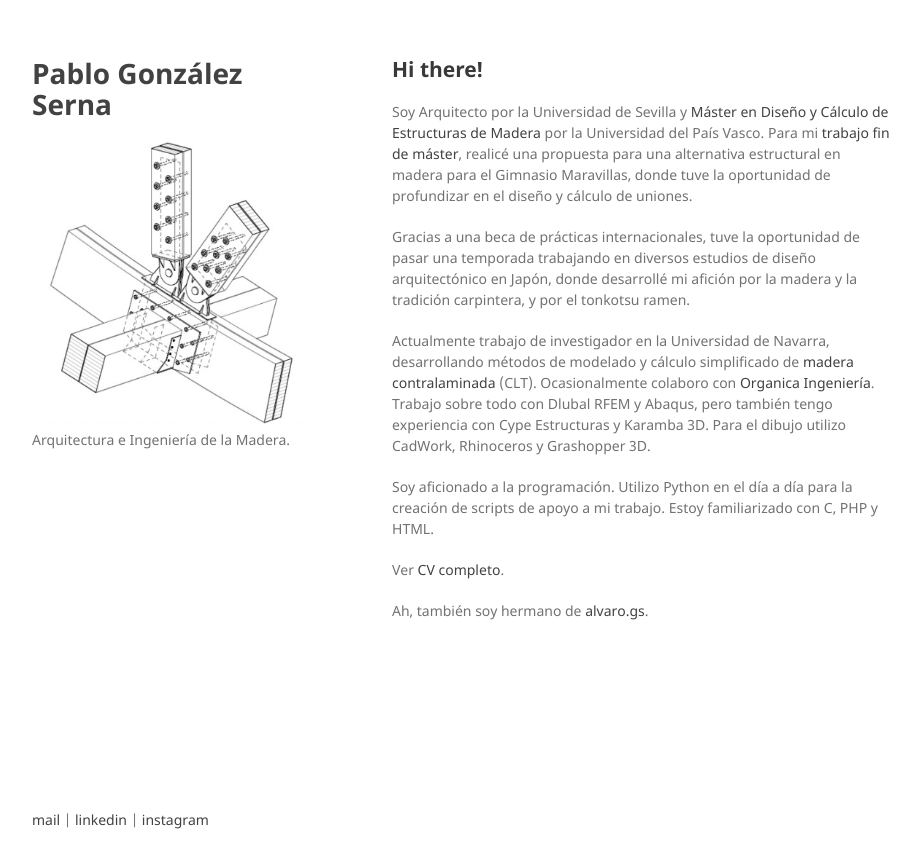
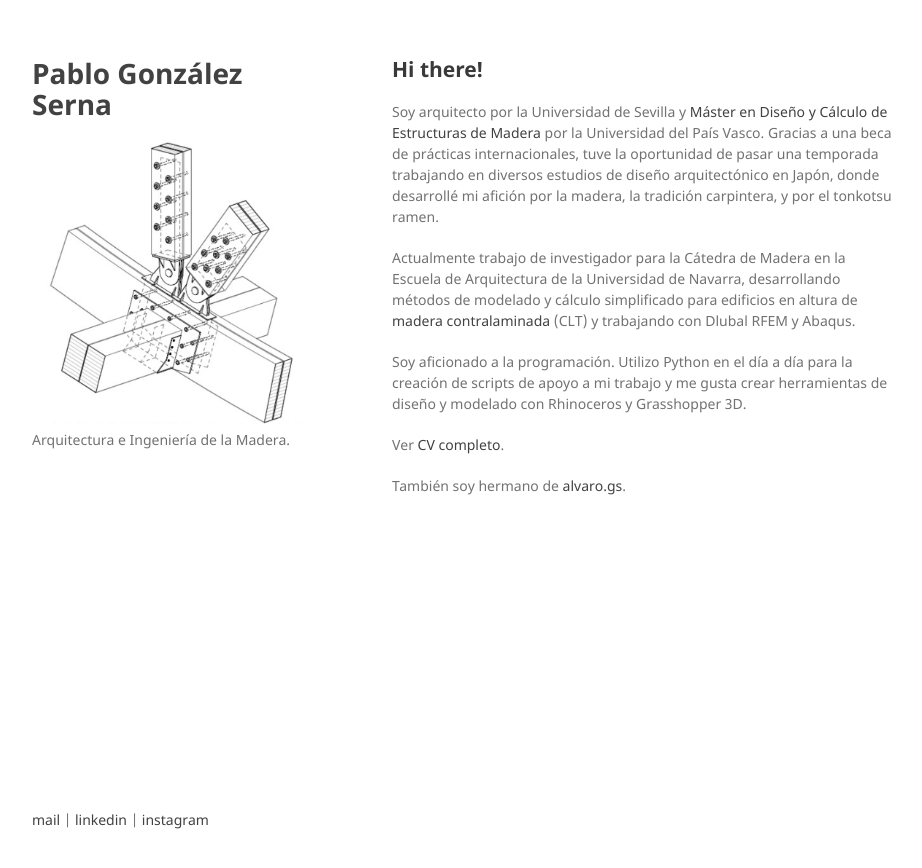
Before and after one commit to parametropic/webtest2, a Jekyll site: the page built from index.md, in a window 1280 px wide. Shown: the top 868 px of the page, without its empty margins (178-1100 px from the left). Built offline with Jekyll 4.4.1, drawn with Linux system fonts in a browser that asks for light colours; our own code applies the rules of GitHub Pages for plain Markdown files.

Commit message:
Update index.md

```diff
--- a/index.md
+++ b/index.md
@@ -3,15 +3,12 @@ layout: default
 ---
 ## Hi there!
 
-Soy Arquitecto por la Universidad de Sevilla y [Máster en Diseño y Cálculo de Estructuras de Madera](https://www.mastermadera.com/) por la Universidad del País Vasco.
-Para mi [trabajo fin de máster](./tfm.html), realicé una propuesta para una alternativa estructural en madera para el Gimnasio Maravillas, donde tuve la oportunidad de profundizar en el diseño y cálculo de uniones.
+Soy arquitecto por la Universidad de Sevilla y [Máster en Diseño y Cálculo de Estructuras de Madera](https://www.mastermadera.com/) por la Universidad del País Vasco. Gracias a una beca de prácticas internacionales, tuve la oportunidad de pasar una temporada trabajando en diversos estudios de diseño arquitectónico en Japón, donde desarrollé mi afición por la madera, la tradición carpintera, y por el tonkotsu ramen.
 
-Gracias a una beca de prácticas internacionales, tuve la oportunidad de pasar una temporada trabajando en diversos estudios de diseño arquitectónico en Japón, donde desarrollé mi afición por la madera y la tradición carpintera, y por el tonkotsu ramen.
+Actualmente trabajo de investigador para la Cátedra de Madera en la Escuela de Arquitectura de la Universidad de Navarra, desarrollando métodos de modelado y cálculo simplificado para edificios en altura de [madera contralaminada](./clt.html) (CLT) y trabajando con Dlubal RFEM y Abaqus.
 
-Actualmente trabajo de investigador en la Universidad de Navarra, desarrollando métodos de modelado y cálculo simplificado de [madera contralaminada](./clt.html) (CLT). Ocasionalmente colaboro con [Organica Ingeniería](https://organicaingenieria.es/). Trabajo sobre todo con Dlubal RFEM y Abaqus, pero también tengo experiencia con Cype Estructuras y Karamba 3D. Para el dibujo utilizo CadWork, Rhinoceros y Grashopper 3D.
-
-Soy aficionado a la programación. Utilizo Python en el día a día para la creación de scripts de apoyo a mi trabajo. Estoy familiarizado con C, PHP y HTML.
+Soy aficionado a la programación. Utilizo Python en el día a día para la creación de scripts de apoyo a mi trabajo y me gusta crear herramientas de diseño y modelado con Rhinoceros y Grasshopper 3D.
 
 Ver [CV completo](./cv.html).
 
-Ah, también soy hermano de [alvaro.gs](https://www.alvaro.gs).
+También soy hermano de [alvaro.gs](https://www.alvaro.gs).
```
